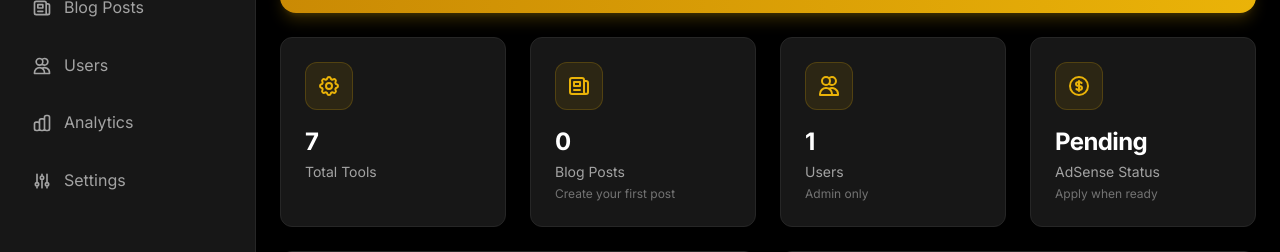
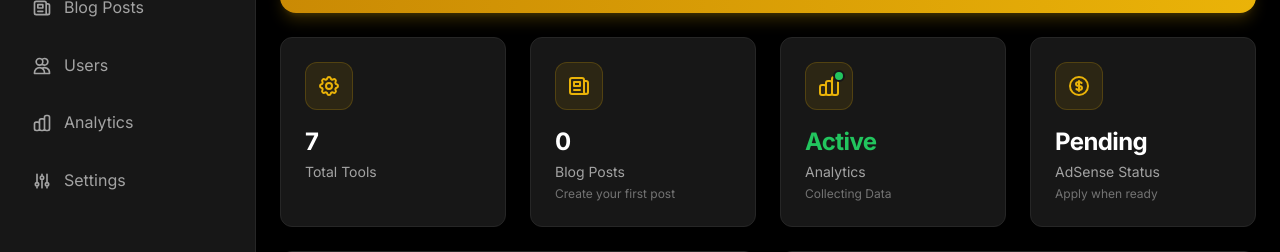
Before and after one commit to adeebjamil/Tools_Vault_Frontend, a Next.js app: page /admin/dashboard in a window 1280 px wide. Shown: the part 214-466 px from the top of the page. Built offline with nearby package versions, Linux system fonts and the light colour scheme; no server answers; sample sign-in values are in the browser's storage.

Commit message:
Update Dashboard stats with real blog count and Analytics status

```diff
--- a/src/app/admin/(dashboard)/dashboard/page.tsx
+++ b/src/app/admin/(dashboard)/dashboard/page.tsx
@@ -6,6 +6,9 @@ import Link from "next/link";
 export default function DashboardPage() {
   const [greeting, setGreeting] = useState("Hello");
   const [userName, setUserName] = useState("Admin");
+  const [postCount, setPostCount] = useState(0);
+  const [isAnalyticsConnected, setIsAnalyticsConnected] = useState(false);
+  const API_URL = process.env.NEXT_PUBLIC_API_URL || "http://localhost:5000";
 
   useEffect(() => {
     const hour = new Date().getHours();
@@ -23,6 +26,26 @@ export default function DashboardPage() {
         // ignore
       }
     }
+
+    // Fetch blog stats
+    const fetchStats = async () => {
+      try {
+        const res = await fetch(`${API_URL}/api/blog/stats`);
+        const data = await res.json();
+        if (data.success) {
+           setPostCount(data.data.total);
+        }
+      } catch (error) {
+        console.error("Failed to fetch stats");
+      }
+    };
+    fetchStats();
+
+    // Check Analytics Connection (Mock check based on default ID)
+    // In a real app, this would verify the G-Tag with Google's API or check if script loaded
+    // For now, we assume it's connected if the settings page would show the ID
+    setIsAnalyticsConnected(true);
+
   }, []);
 
   return (
@@ -35,7 +58,7 @@ export default function DashboardPage() {
         </p>
       </div>
 
-      {/* Stats Grid - Dynamic Placeholders */}
+      {/* Stats Grid */}
       <div className="grid grid-cols-1 md:grid-cols-2 lg:grid-cols-4 gap-6">
         <StatCard
           title="Total Tools"
@@ -49,8 +72,8 @@ export default function DashboardPage() {
         />
         <StatCard
           title="Blog Posts"
-          value="0"
-          subtitle="Create your first post"
+          value={postCount.toString()}
+          subtitle={postCount > 0 ? "Published & Drafts" : "Create your first post"}
           icon={
             <svg className="w-6 h-6" fill="none" stroke="currentColor" viewBox="0 0 24 24">
               <path strokeLinecap="round" strokeLinejoin="round" strokeWidth={2} d="M19 20H5a2 2 0 01-2-2V6a2 2 0 012-2h10a2 2 0 012 2v1m2 13a2 2 0 01-2-2V7m2 13a2 2 0 002-2V9a2 2 0 00-2-2h-2m-4-3H9M7 16h6M7 8h6v4H7V8z" />
@@ -58,13 +81,19 @@ export default function DashboardPage() {
           }
         />
         <StatCard
-          title="Users"
-          value="1"
-          subtitle="Admin only"
+          title="Analytics"
+          value={isAnalyticsConnected ? "Active" : "Not Connected"}
+          subtitle={isAnalyticsConnected ? "Collecting Data" : "Setup in Settings"}
+          valueClassName={isAnalyticsConnected ? "text-green-500" : ""}
           icon={
-            <svg className="w-6 h-6" fill="none" stroke="currentColor" viewBox="0 0 24 24">
-              <path strokeLinecap="round" strokeLinejoin="round" strokeWidth={2} d="M12 4.354a4 4 0 110 5.292M15 21H3v-1a6 6 0 0112 0v1zm0 0h6v-1a6 6 0 00-9-5.197M13 7a4 4 0 11-8 0 4 4 0 018 0z" />
-            </svg>
+            <div className="relative">
+              <svg className="w-6 h-6" fill="none" stroke="currentColor" viewBox="0 0 24 24">
+                <path strokeLinecap="round" strokeLinejoin="round" strokeWidth={2} d="M9 19v-6a2 2 0 00-2-2H5a2 2 0 00-2 2v6a2 2 0 002 2h2a2 2 0 002-2zm0 0V9a2 2 0 012-2h2a2 2 0 012 2v10m-6 0a2 2 0 002 2h2a2 2 0 002-2m0 0V5a2 2 0 012-2h2a2 2 0 012 2v14a2 2 0 01-2 2h-2a2 2 0 01-2-2z" />
+              </svg>
+              {isAnalyticsConnected && (
+                <div className="absolute -top-1 -right-1 w-3 h-3 bg-green-500 rounded-full border-2 border-neutral-900"></div>
+              )}
+            </div>
           }
         />
         <StatCard
@@ -143,7 +172,7 @@ export default function DashboardPage() {
   );
 }
 
-function StatCard({ title, value, subtitle, icon }: { title: string; value: string; subtitle?: string; icon: React.ReactNode }) {
+function StatCard({ title, value, subtitle, icon, valueClassName }: { title: string; value: string; subtitle?: string; icon: React.ReactNode; valueClassName?: string }) {
   return (
     <div className="bg-neutral-900 rounded-xl p-6 border border-neutral-800 shadow-sm hover:border-yellow-500/30 transition-all">
       <div className="flex items-center justify-between mb-4">
@@ -151,7 +180,7 @@ function StatCard({ title, value, subtitle, icon }: { title: string; value: stri
           {icon}
         </div>
       </div>
-      <h3 className="text-2xl font-bold text-white mb-1">{value}</h3>
+      <h3 className={`text-2xl font-bold mb-1 ${valueClassName || 'text-white'}`}>{value}</h3>
       <p className="text-sm text-neutral-400">{title}</p>
       {subtitle && <p className="text-xs text-neutral-500 mt-1">{subtitle}</p>}
     </div>
```
